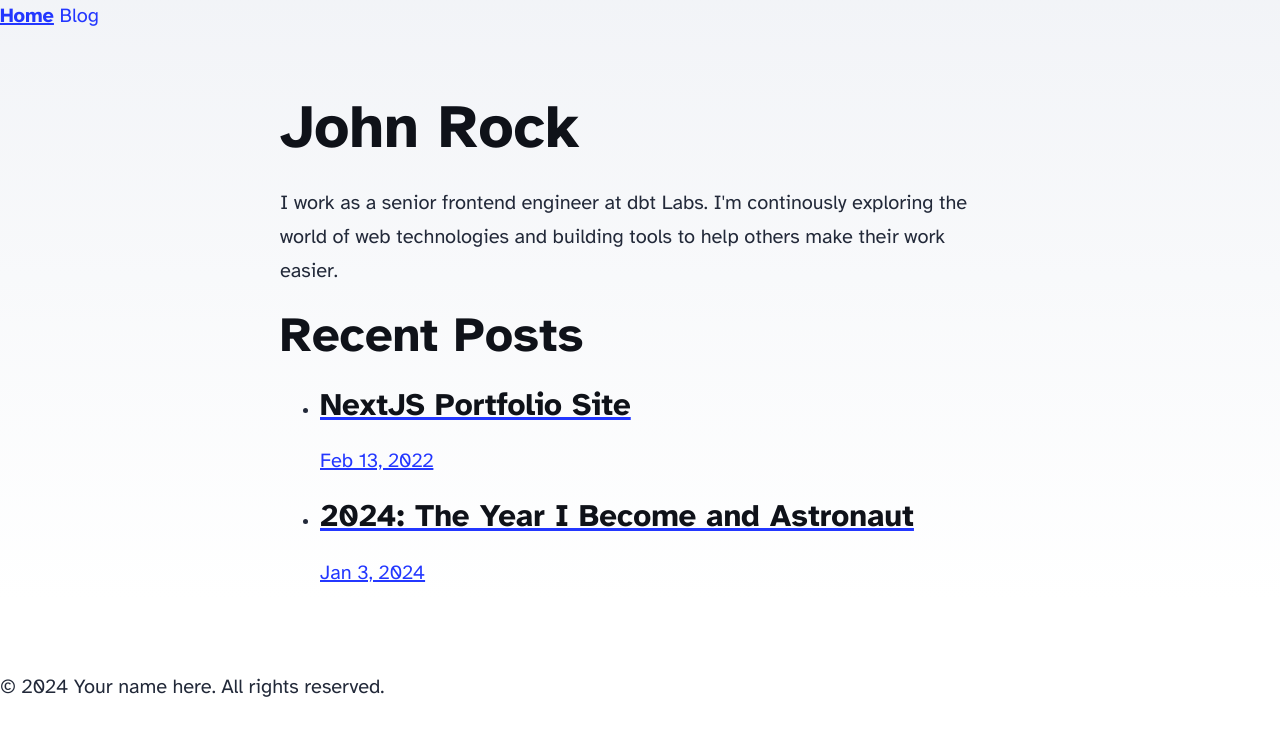
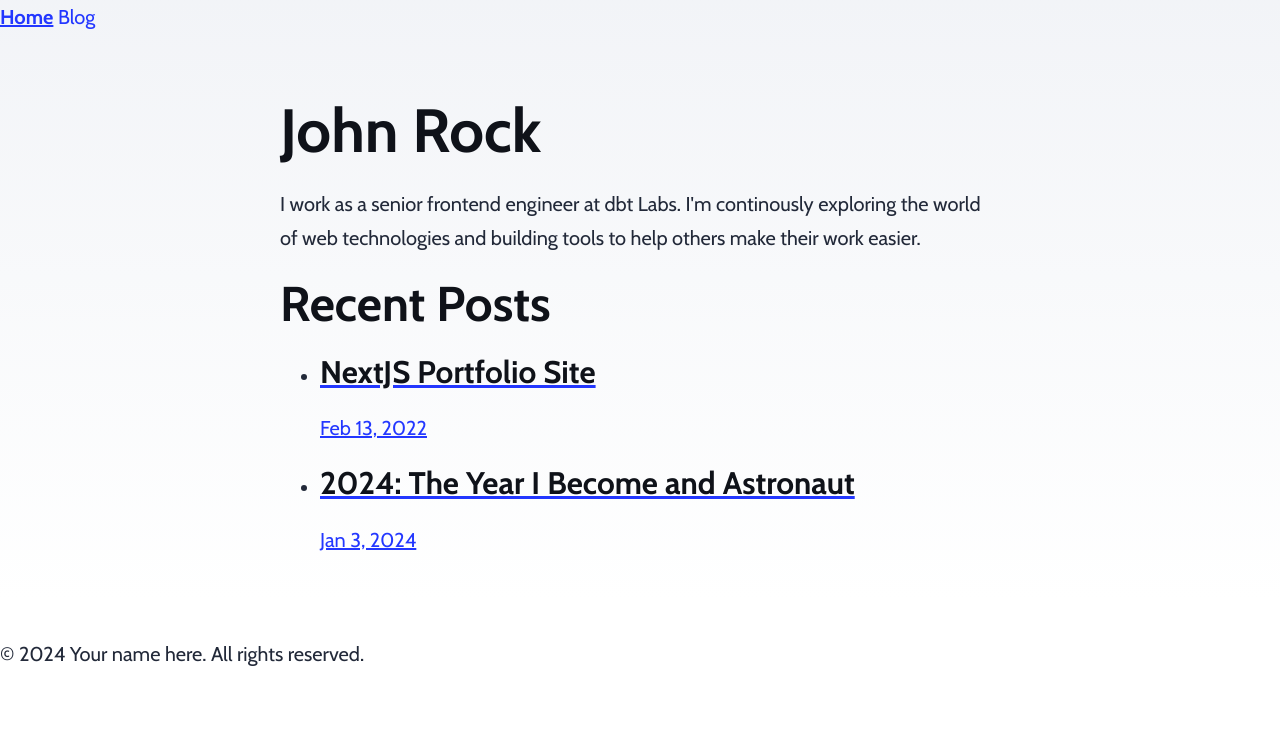
Before and after one commit to john-rock/johnrock-astro, an Astro site: page / in a window 1280 px wide. Built offline with nearby package versions, Linux system fonts and the light colour scheme; Astro itself is replaced by a stand-in of ours; a web font is replaced by a local one.

Commit message:
add fonts

```diff
--- a/src/components/BaseHead.astro
+++ b/src/components/BaseHead.astro
@@ -23,14 +23,21 @@ const { title, description, image = "/blog-placeholder-1.jpg" } = Astro.props;
 <!-- Font preloads -->
 <link
   rel="preload"
-  href="/fonts/atkinson-regular.woff"
+  href="/fonts/cabin-regular.woff"
   as="font"
   type="font/woff"
   crossorigin
 />
 <link
   rel="preload"
-  href="/fonts/atkinson-bold.woff"
+  href="/fonts/cabin-seimbold.woff"
+  as="font"
+  type="font/woff"
+  crossorigin
+/>
+<link
+  rel="preload"
+  href="/fonts/cabin-bold.woff"
   as="font"
   type="font/woff"
   crossorigin
--- a/src/styles/global.css
+++ b/src/styles/global.css
@@ -16,21 +16,28 @@
 		0 16px 32px rgba(var(--gray), 33%);
 }
 @font-face {
-	font-family: 'Atkinson';
-	src: url('/fonts/atkinson-regular.woff') format('woff');
+	font-family: 'Cabin';
+	src: url('/fonts/cabin-regular.woff') format('woff');
 	font-weight: 400;
 	font-style: normal;
 	font-display: swap;
 }
 @font-face {
-	font-family: 'Atkinson';
-	src: url('/fonts/atkinson-bold.woff') format('woff');
+	font-family: 'Cabin';
+	src: url('/fonts/cabin-semibold.woff') format('woff');
+	font-weight: 600;
+	font-style: normal;
+	font-display: swap;
+}
+@font-face {
+	font-family: 'Cabin';
+	src: url('/fonts/cabin-bold.woff') format('woff');
 	font-weight: 700;
 	font-style: normal;
 	font-display: swap;
 }
 body {
-	font-family: 'Atkinson', sans-serif;
+	font-family: 'Cabin', sans-serif;
 	margin: 0;
 	padding: 0;
 	text-align: left;
```
Also changed, not shown: public/fonts/atkinson-bold.woff (deleted), public/fonts/atkinson-regular.woff (deleted), public/fonts/cabin-bold.woff (added), public/fonts/cabin-regular.woff (added), public/fonts/cabin-semibold.woff (added).
